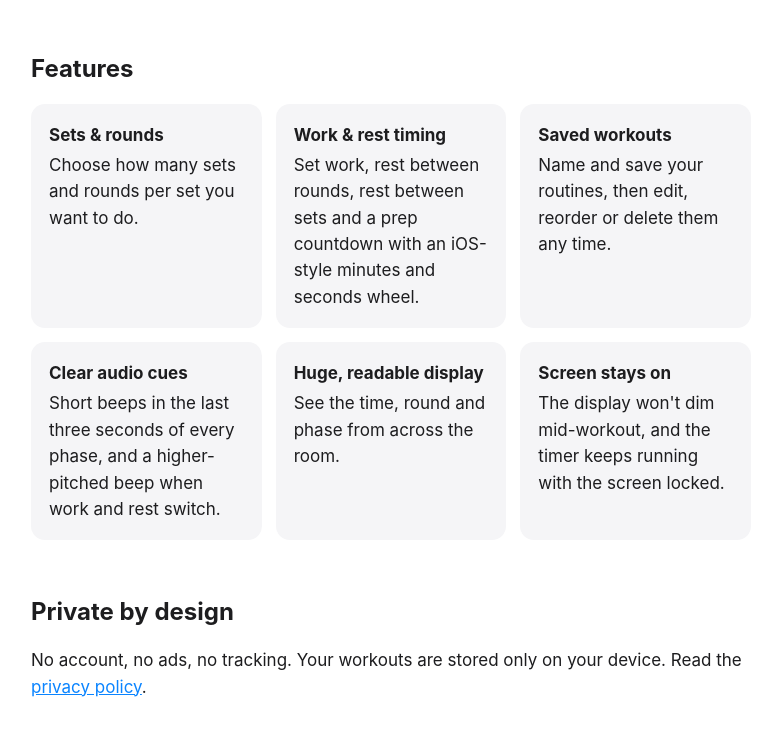
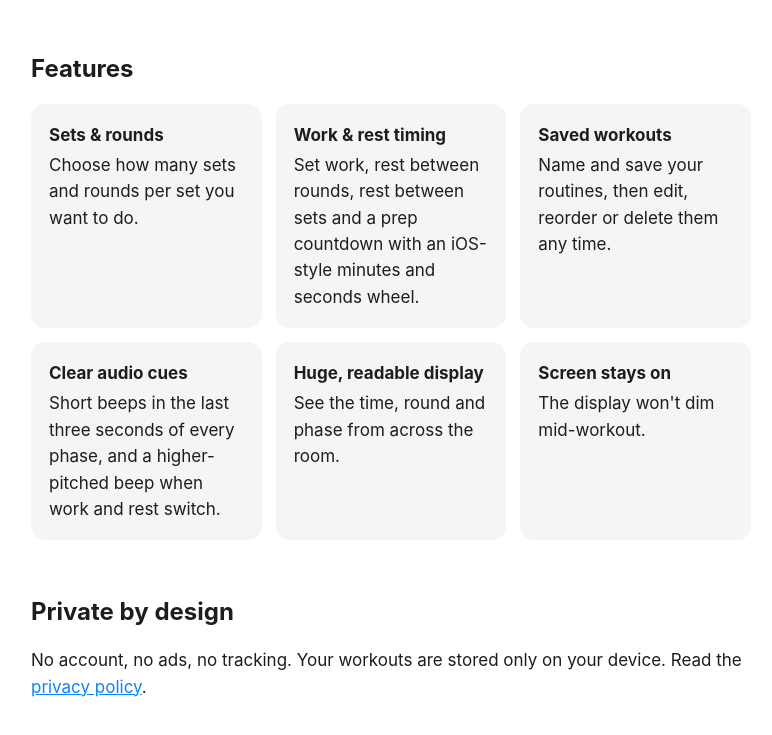
Before and after one commit to NilsLedernez/WorkoutTimer, a plain HTML site: page index.html in a window 1280 px wide. Shown: the part 465-1200 px from the top of the page, without its empty margins (249-1021 px from the left). Drawn offline with Linux system fonts and the light colour scheme.

Commit message:
Update screen stays on feature description
Removed the explanation about the timer running with the screen locked.

```diff
--- a/index.html
+++ b/index.html
@@ -54,7 +54,7 @@
     <li><strong>Saved workouts</strong>Name and save your routines, then edit, reorder or delete them any time.</li>
     <li><strong>Clear audio cues</strong>Short beeps in the last three seconds of every phase, and a higher-pitched beep when work and rest switch.</li>
     <li><strong>Huge, readable display</strong>See the time, round and phase from across the room.</li>
-    <li><strong>Screen stays on</strong>The display won't dim mid-workout, and the timer keeps running with the screen locked.</li>
+    <li><strong>Screen stays on</strong>The display won't dim mid-workout.</li>
   </ul>
 
   <h2>Private by design</h2>
```
